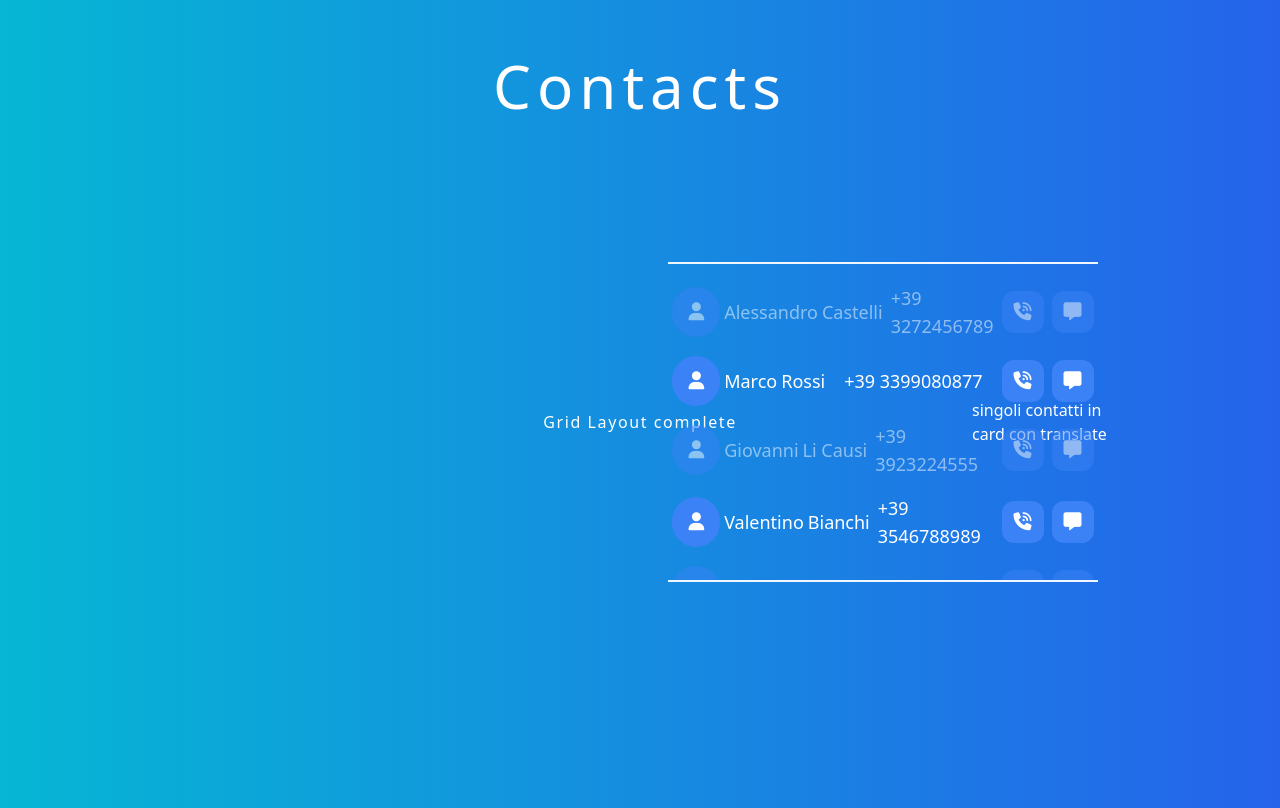
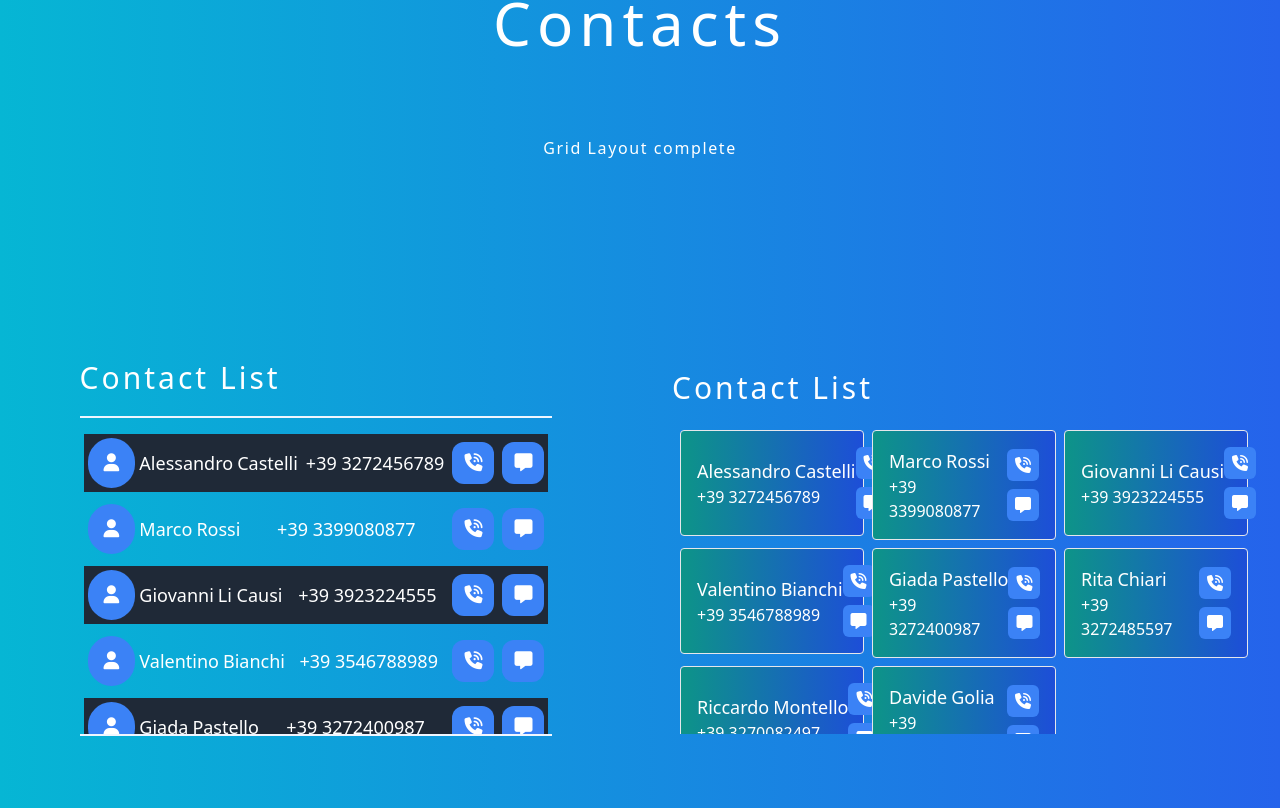
Before and after one commit to AlexCastels/Learning-Tailwind, an Angular app: page / in a window 1280 px wide. Shown: the part 3992-4800 px from the top of the page. Built offline with nearby package versions, Linux system fonts and the light colour scheme; a web font is replaced by a local one.

Commit message:
Contacts Layout

```diff
--- a/src/app/components/contact/contact.component.html
+++ b/src/app/components/contact/contact.component.html
@@ -1,27 +1,47 @@
-<section class="grid gap-4 justify-items-center items-center sm:grid-cols-4 lg:grid-cols-8 grid-rows-8 text-white">
-    <h2 class="lg:col-start-3 lg:col-end-7 text-6xl font-medium tracking-widest">Contacts</h2>
-    <p class="lg:col-start-4 lg:col-end-6 font-medium tracking-widest">Grid Layout complete</p>
-    <div class="flex flex-col gap-2 overflow-y-scroll h-80 border-t-2 border-b-2 border-blue-50 pt-4 pb-4">
-<!--        <div class="h-[2px] w-full self-center bg-blue-50 "></div>-->
+<section class="grid grid-rows-6 gap-4 grid-cols-1 items-center md:grid-cols-4 lg:grid-cols-6 text-white">
+    <h2 class="col-start-1 md:col-start-2 col-span-2 lg:col-start-3 justify-self-center text-6xl font-medium tracking-widest">Contacts</h2>
+    <p class="md:col-start-2 md:col-span-2 lg:col-start-3 justify-self-center self-start font-medium tracking-widest ">Grid Layout complete</p>
+    <div class="flex flex-col gap-5 col-start-1 md:col-start-2 lg:col-span-3 row-start-3 col-span-2 row-span-2 justify-self-center">
+        <h2 class="text-3xl font-medium tracking-widest">Contact List</h2>
+        <div class="flex flex-col gap-2 overflow-y-scroll h-80 border-t-2 border-b-2 border-blue-50 p-1 pt-4 pb-4">
             <div *ngFor="let contact of contacts , index as i">
-            <div [ngClass]="{'opacity-50' : i % 2 === 0 }" class="flex items-center text-sm lg:text-lg justify-between gap-2 p-1 ">
+                <div [ngClass]="{'bg-gray-800' : i % 2 === 0 }" class="flex items-center text-sm lg:text-lg justify-between gap-2 p-1 ">
                     <div class="flex items-center gap-1  ">
                         <i class="fa-solid fa-user bg-blue-500 p-4 rounded-full"></i>
                         <p class="truncate">{{contact.name}}</p>
                         <p class="truncate">{{contact.lastName}}</p>
                     </div>
                     <div class="flex items-center gap-2 ">
-                    <p>+39 {{contact.personalNumber}}</p>
+                        <p class="truncate">+39 {{contact.personalNumber}}</p>
                     </div>
                     <div class="flex gap-2 ">
-                    <i class="fa-solid fa-phone-volume bg-blue-500 p-3 rounded-xl "></i>
-                    <i class="fa-solid fa-message bg-blue-500 p-3 rounded-xl "></i>
+                        <i class="fa-solid fa-phone-volume bg-blue-500 p-3 rounded-xl active:bg-cyan-200 cursor-pointer"></i>
+                        <i class="fa-solid fa-message bg-blue-500 p-3 rounded-xl active:bg-cyan-200 cursor-pointer"></i>
                     </div>
                 </div>
             </div>
-<!--        <div class="h-[2px] w-full self-center bg-blue-50"></div>-->
         </div>
+    </div>
+
+    <div class="row-start-5 lg:row-start-3 md:col-start-1 md:col-span-4 row-span-2 lg:col-start-4 lg:col-span-3 p-4 justify-self-center">
+        <h2 class="text-3xl font-medium tracking-widest col-start-1 p-2">Contact List</h2>
+        <div class="grid gap-2 grid-cols-2 md:grid-cols-2 lg:grid-cols-3 h-80 overflow-y-scroll p-4">
+                <div *ngFor="let contact of contacts">
+                    <div class="border  rounded flex justify-between items-center p-4 bg-gradient-to-r from-teal-600 to-blue-700 hover:scale-105 transition-all cursor-pointer">
                         <div>
-        singoli contatti in card con translate
+                            <div class="flex gap-1 text-lg">
+                                <p class="truncate">{{contact.name}}</p>
+                                <p class="truncate">{{contact.lastName}}</p>
                             </div>
+                            <p>+39 {{contact.personalNumber}}</p>
+                        </div>
+                        <div class="flex flex-col gap-2">
+                            <i class="fa-solid fa-phone-volume bg-blue-500 p-2 rounded-md text-white active:bg-cyan-200 cursor-pointer"></i>
+                            <i class="fa-solid fa-message bg-blue-500 p-2 rounded-md text-white active:bg-cyan-200 cursor-pointer"></i>
+                        </div>
+                    </div>
+                </div>
+            </div>
+    </div>
+
 </section>
--- a/src/styles.css
+++ b/src/styles.css
@@ -4,6 +4,31 @@
 @tailwind base;
 @tailwind components;
 @tailwind utilities;
+
+/* width */
+::-webkit-scrollbar {
+    width: 8px;
+}
+
+/* Track */
+::-webkit-scrollbar-track {
+    background: rgb(0 0 0 / 0.3);
+}
+
+/* Handle */
+::-webkit-scrollbar-thumb {
+    background: #888;
+}
+
+/* Handle on hover */
+::-webkit-scrollbar-thumb:hover {
+    background: #555;
+    cursor: grab;
+}
+
+::-webkit-scrollbar-thumb:active {
+    cursor: grabbing;
+}
 
 @layer utilities {
     .rotate-180 {
```
Lines whose indentation alone changed are shown as unchanged.
